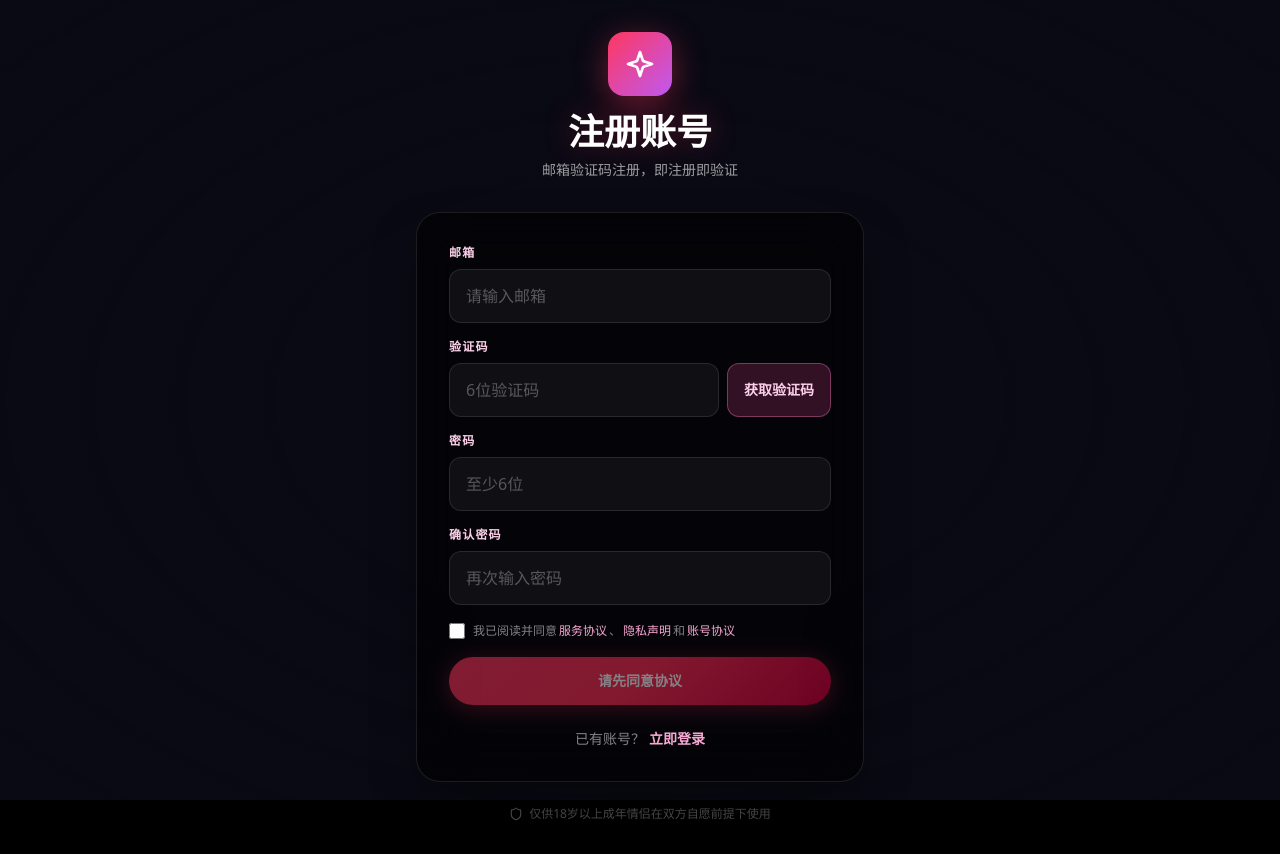
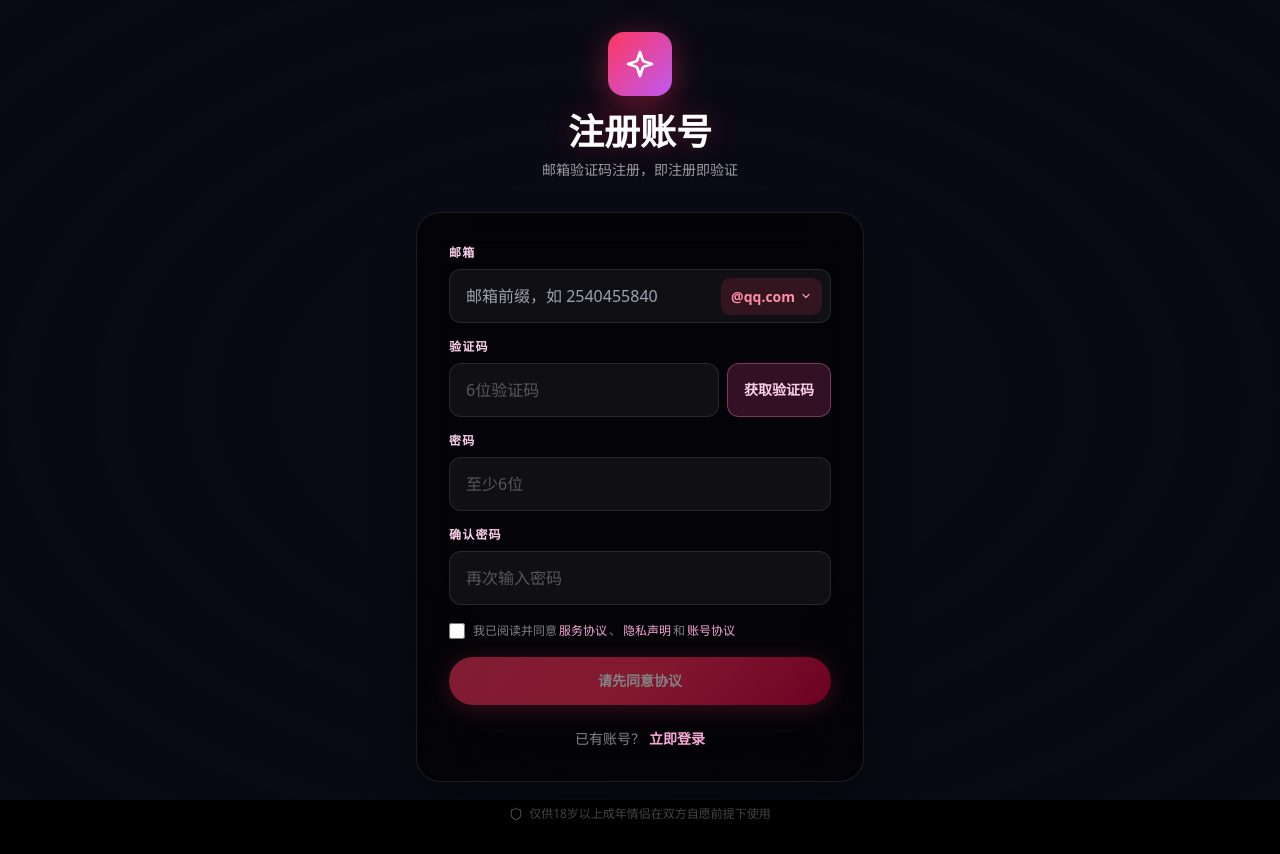
Before and after one commit to cnmgames/game, a Next.js app: page /register in a window 1280 px wide. Built offline with nearby package versions, Linux system fonts and the light colour scheme.

Commit message:
注册页接入邮箱前缀+后缀选择输入框

```diff
--- a/app/register/page.tsx
+++ b/app/register/page.tsx
@@ -3,6 +3,7 @@ import { useState, useEffect } from "react";
 import { useRouter } from "next/navigation";
 import Link from "next/link";
 import Icon from "../../components/Icon";
+import EmailInput from "../../components/EmailInput";
 
 const _API_HOST = ["k", "ttla", "top"];
 const API_BASE = "https://" + _API_HOST[0] + "." + _API_HOST[1] + "." + _API_HOST[2] + "/api.php?action=";
@@ -86,6 +87,7 @@ export default function RegisterPage() {
   const handleRegister = async (e: React.FormEvent) => {
     e.preventDefault();
     setError("");
+    if (!email || !/^[^\s@]+@[^\s@]+\.[^\s@]+$/.test(email)) { setError("请输入邮箱"); return; }
     if (password !== confirmPassword) { setError("两次密码不一致"); return; }
     if (password.length < 6) { setError("密码至少6位"); return; }
     if (!code) { setError("请输入验证码"); return; }
@@ -128,14 +130,12 @@ export default function RegisterPage() {
             <form onSubmit={handleRegister} className="space-y-4">
               <div>
                 <label className="mb-2 block text-xs font-semibold uppercase tracking-widest text-pink-200">邮箱</label>
-                <input
-                  type="email"
+                <EmailInput
                   value={email}
-                  onChange={(e) => handleEmailChange(e.target.value)}
+                  onChange={handleEmailChange}
                   onBlur={() => checkEmail(email)}
-                  placeholder="请输入邮箱"
-                  className={`w-full rounded-xl border bg-white/5 px-4 py-3.5 text-white placeholder-white/30 outline-none transition focus:bg-white/10 focus:ring-2 ${emailError ? "border-red-500/50 focus:border-red-400/50 focus:ring-red-500/20" : "border-white/10 focus:border-pink-400/50 focus:ring-pink-500/20"}`}
-                  required
+                  placeholder="邮箱前缀，如 2540455840"
+                  error={!!emailError}
                 />
                 {emailError === "registered" && (
                   <div className="mt-2 flex items-center justify-between gap-2 rounded-xl border border-amber-500/30 bg-amber-500/10 px-3 py-2.5 fade-in-up">
```
